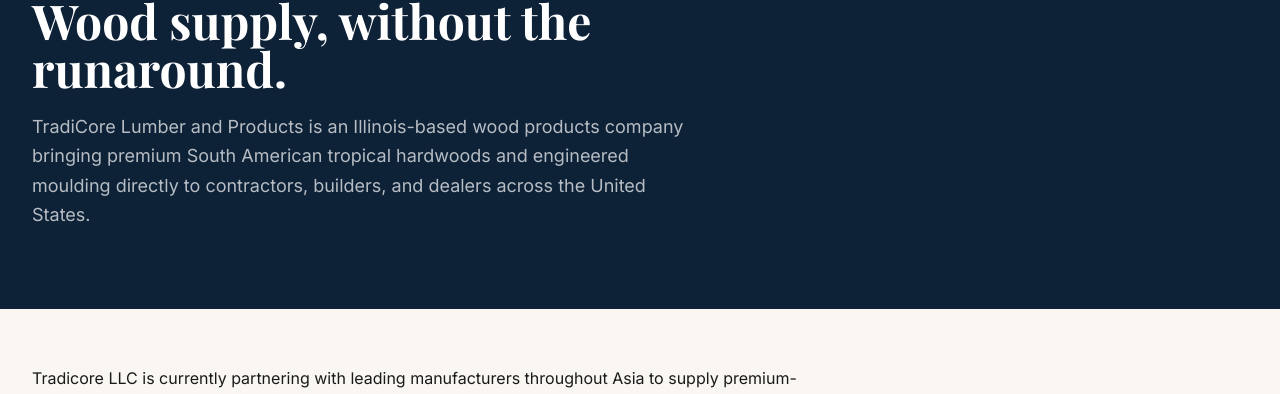
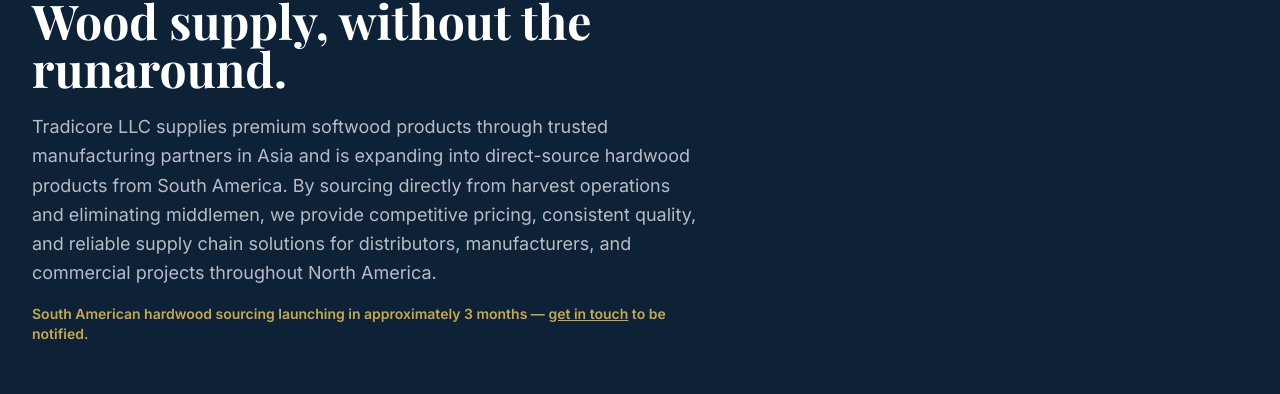
Before and after one commit to aisecurefuture/tradicoreusa, a React (Vite) app in the folder web/: page /about in a window 1280 px wide. Shown: the part 180-574 px from the top of the page. Built offline with nearby package versions, Linux system fonts and the light colour scheme; no server answers; a web font is replaced by a local one.

Commit message:
updated top hero on about us

```diff
--- a/web/src/pages/About/About.jsx
+++ b/web/src/pages/About/About.jsx
@@ -72,10 +72,15 @@
             <h1 className="font-heading text-4xl lg:text-5xl font-bold leading-tight mb-5">
               Wood supply, without the runaround.
             </h1>
-            <p className="text-white/70 text-lg leading-relaxed">
-              TradiCore Lumber and Products is an Illinois-based wood products company bringing premium South American
-              tropical hardwoods and engineered moulding directly to contractors, builders, and dealers
-              across the United States.
+            <p className="text-white/70 text-lg leading-relaxed mb-4">
+              Tradicore LLC supplies premium softwood products through trusted manufacturing partners
+              in Asia and is expanding into direct-source hardwood products from South America. By
+              sourcing directly from harvest operations and eliminating middlemen, we provide
+              competitive pricing, consistent quality, and reliable supply chain solutions for
+              distributors, manufacturers, and commercial projects throughout North America.
+            </p>
+            <p className="text-accent text-sm font-semibold">
+              South American hardwood sourcing launching in approximately 3 months — <a href="/contact" className="underline hover:no-underline">get in touch</a> to be notified.
             </p>
           </div>
         </div>
```
